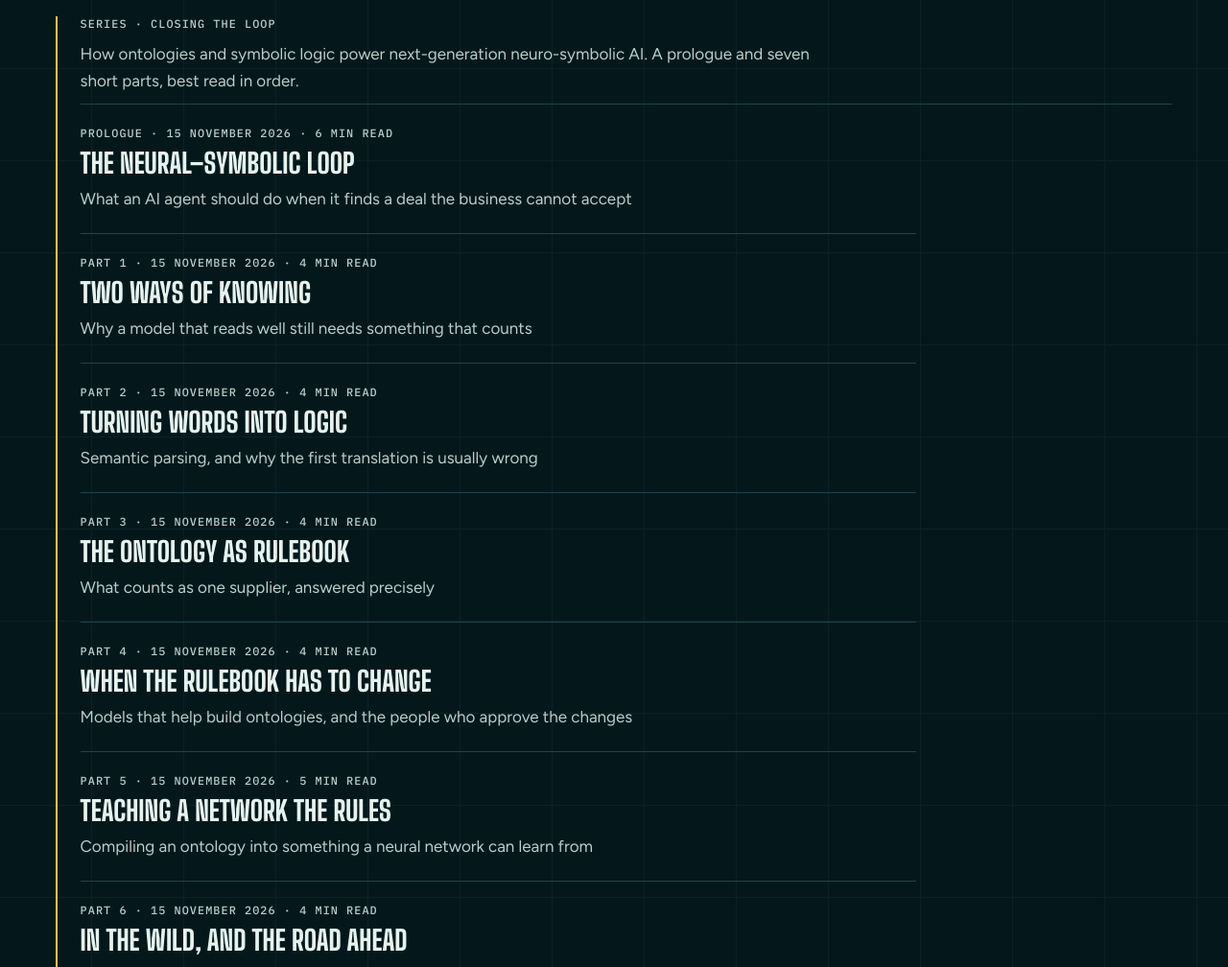
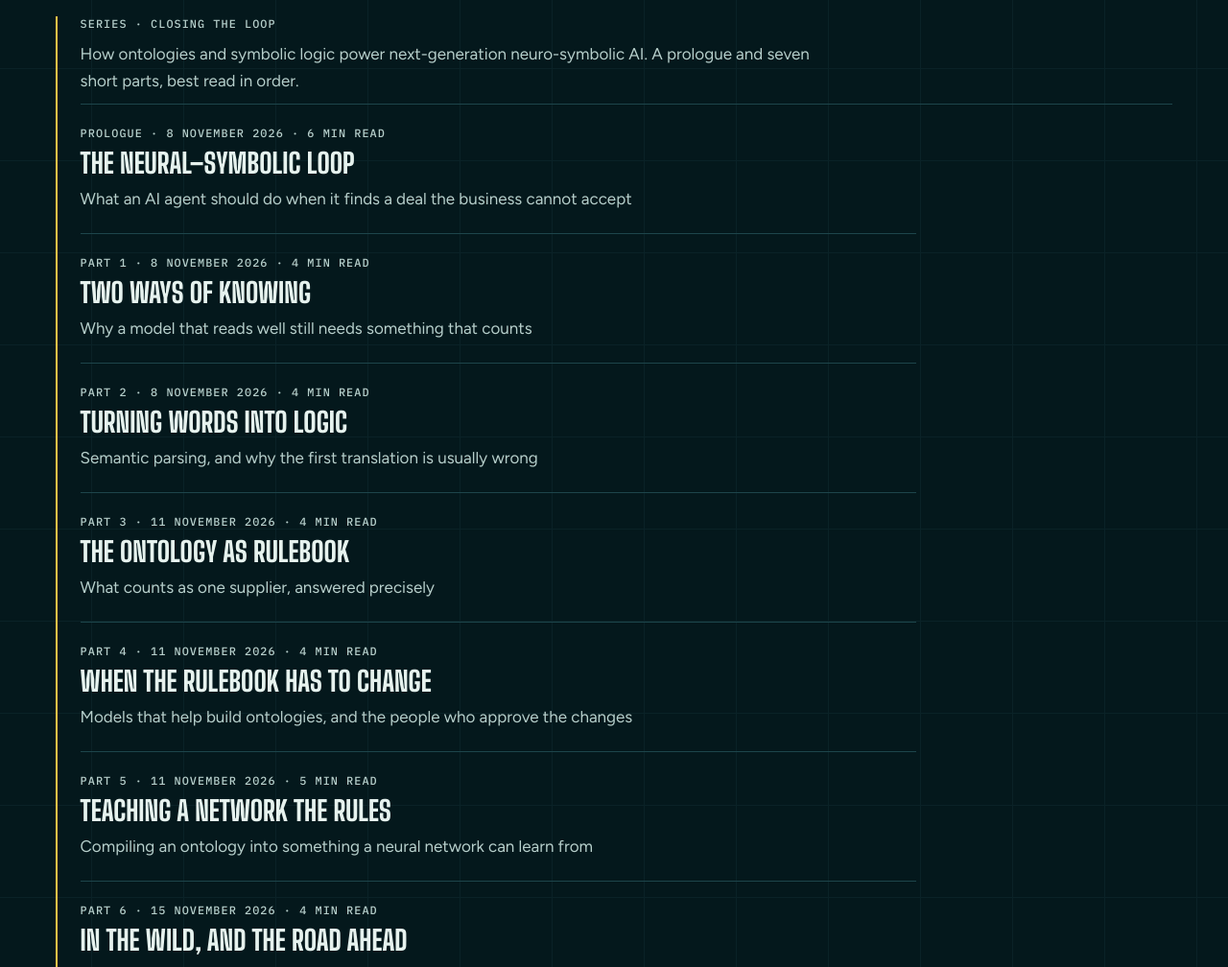
Before and after one commit to Lamiv/Lamiv.github.io, a plain HTML site: page blog.html in a window 1280 px wide. Shown: the part 600-1608 px from the top of the page at 96% size. Drawn offline with Linux system fonts and the light colour scheme.

Commit message:
Blog: spread the Closing the Loop series across November (#16)
* chore(blog): date the series across four Sundays, two posts each

Co-Authored-By: Claude Opus 5.5 <noreply@anthropic.com>
Claude-Session: https://claude.ai/code/session_01PCepdGaVZTpv1iAXpZD5jy

* chore(blog): date the series across 8, 11 and 15 November

Co-Authored-By: Claude Opus 5.5 <noreply@anthropic.com>
Claude-Session: https://claude.ai/code/session_01PCepdGaVZTpv1iAXpZD5jy

---------

Co-authored-by: Claude <noreply@anthropic.com>

```diff
--- a/blog.html
+++ b/blog.html
@@ -33,12 +33,12 @@
 <p class="label">Series · Closing the Loop</p>
 <p>How ontologies and symbolic logic power next-generation neuro-symbolic AI. A prologue and seven short parts, best read in order.</p>
 <ol class="posts parts">
-<li class="postcard"><p class="label">Prologue · 15 November 2026 · 6 min read</p><h3><a href="blog/neural-symbolic-loop.html">The neural–symbolic loop</a></h3><p>What an AI agent should do when it finds a deal the business cannot accept</p></li>
-<li class="postcard"><p class="label">Part 1 · 15 November 2026 · 4 min read</p><h3><a href="blog/closing-the-loop-1-two-ways-of-knowing.html">Two ways of knowing</a></h3><p>Why a model that reads well still needs something that counts</p></li>
-<li class="postcard"><p class="label">Part 2 · 15 November 2026 · 4 min read</p><h3><a href="blog/closing-the-loop-2-words-into-logic.html">Turning words into logic</a></h3><p>Semantic parsing, and why the first translation is usually wrong</p></li>
-<li class="postcard"><p class="label">Part 3 · 15 November 2026 · 4 min read</p><h3><a href="blog/closing-the-loop-3-ontology-as-rulebook.html">The ontology as rulebook</a></h3><p>What counts as one supplier, answered precisely</p></li>
-<li class="postcard"><p class="label">Part 4 · 15 November 2026 · 4 min read</p><h3><a href="blog/closing-the-loop-4-when-the-rulebook-changes.html">When the rulebook has to change</a></h3><p>Models that help build ontologies, and the people who approve the changes</p></li>
-<li class="postcard"><p class="label">Part 5 · 15 November 2026 · 5 min read</p><h3><a href="blog/closing-the-loop-5-teaching-a-network-the-rules.html">Teaching a network the rules</a></h3><p>Compiling an ontology into something a neural network can learn from</p></li>
+<li class="postcard"><p class="label">Prologue · 8 November 2026 · 6 min read</p><h3><a href="blog/neural-symbolic-loop.html">The neural–symbolic loop</a></h3><p>What an AI agent should do when it finds a deal the business cannot accept</p></li>
+<li class="postcard"><p class="label">Part 1 · 8 November 2026 · 4 min read</p><h3><a href="blog/closing-the-loop-1-two-ways-of-knowing.html">Two ways of knowing</a></h3><p>Why a model that reads well still needs something that counts</p></li>
+<li class="postcard"><p class="label">Part 2 · 8 November 2026 · 4 min read</p><h3><a href="blog/closing-the-loop-2-words-into-logic.html">Turning words into logic</a></h3><p>Semantic parsing, and why the first translation is usually wrong</p></li>
+<li class="postcard"><p class="label">Part 3 · 11 November 2026 · 4 min read</p><h3><a href="blog/closing-the-loop-3-ontology-as-rulebook.html">The ontology as rulebook</a></h3><p>What counts as one supplier, answered precisely</p></li>
+<li class="postcard"><p class="label">Part 4 · 11 November 2026 · 4 min read</p><h3><a href="blog/closing-the-loop-4-when-the-rulebook-changes.html">When the rulebook has to change</a></h3><p>Models that help build ontologies, and the people who approve the changes</p></li>
+<li class="postcard"><p class="label">Part 5 · 11 November 2026 · 5 min read</p><h3><a href="blog/closing-the-loop-5-teaching-a-network-the-rules.html">Teaching a network the rules</a></h3><p>Compiling an ontology into something a neural network can learn from</p></li>
 <li class="postcard"><p class="label">Part 6 · 15 November 2026 · 4 min read</p><h3><a href="blog/closing-the-loop-6-in-the-wild.html">In the wild, and the road ahead</a></h3><p>Five systems that close the loop, and how much weight each one can bear</p></li>
 <li class="postcard"><p class="label">Part 7 · 15 November 2026 · 4 min read</p><h3><a href="blog/closing-the-loop-7-building-the-loop.html">Building the loop</a></h3><p>An ontology and SHACL rules inside a LangGraph agent, in Python</p></li>
 </ol>
```
Also changed, not shown: blog/closing-the-loop-1-two-ways-of-knowing.html (+1 -1 lines), blog/closing-the-loop-2-words-into-logic.html (+1 -1 lines), blog/closing-the-loop-3-ontology-as-rulebook.html (+1 -1 lines), blog/closing-the-loop-4-when-the-rulebook-changes.html (+1 -1 lines), blog/closing-the-loop-5-teaching-a-network-the-rules.html (+1 -1 lines), blog/neural-symbolic-loop.html (+1 -1 lines), 6 other files.
